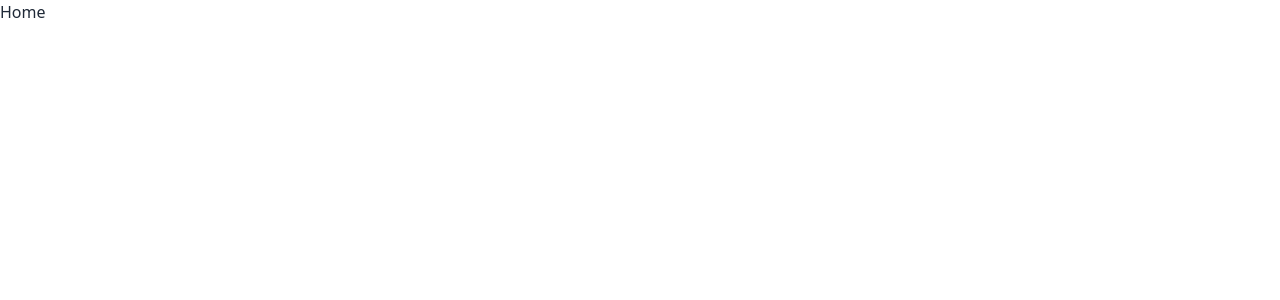
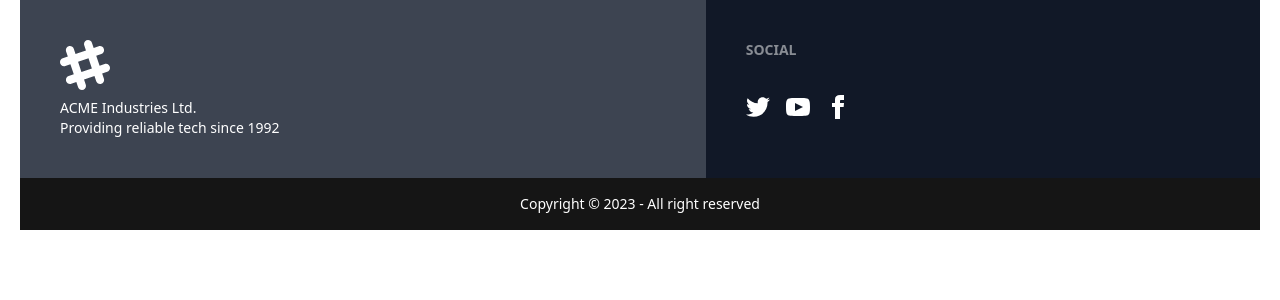
Before and after one commit to touhidcodes/PH-7-Bistro-Boss-Resturent, a React (Vite) app: page / in a window 1280 px wide. Shown: the top 300 px of the page. Built offline with nearby package versions, Linux system fonts and the light colour scheme.

Commit message:
footer-structure

```diff
--- a/src/main.jsx
+++ b/src/main.jsx
@@ -5,7 +5,9 @@ import router from "./routes/router.jsx";
 import { RouterProvider } from "react-router-dom";
 
 ReactDOM.createRoot(document.getElementById("root")).render(
-	<React.StrictMode>
-		<RouterProvider router={router} />
-	</React.StrictMode>
+	<div className='w-[1240px] mx-auto'>
+		<React.StrictMode>
+			<RouterProvider router={router} />
+		</React.StrictMode>
+	</div>
 );
--- a/src/pages/Home/Home/Home.jsx
+++ b/src/pages/Home/Home/Home.jsx
@@ -1,7 +1,12 @@
 import React from "react";
+import Footer from "../../shared/Footer/Footer";
 
 const Home = () => {
-	return <div>Home</div>;
+	return (
+		<div>
+			<Footer />
+		</div>
+	);
 };
 
 export default Home;
--- /dev/null
+++ b/src/pages/shared/Footer/Footer.jsx
@@ -0,0 +1,71 @@
+import React from "react";
+
+const Footer = () => {
+	return (
+		<div>
+			<footer className='footer  bg-neutral text-neutral-content'>
+				<div className='p-10'>
+					<svg
+						width='50'
+						height='50'
+						viewBox='0 0 24 24'
+						xmlns='http://www.w3.org/2000/svg'
+						fillRule='evenodd'
+						clipRule='evenodd'
+						className='fill-current'
+					>
+						<path d='M22.672 15.226l-2.432.811.841 2.515c.33 1.019-.209 2.127-1.23 2.456-1.15.325-2.148-.321-2.463-1.226l-.84-2.518-5.013 1.677.84 2.517c.391 1.203-.434 2.542-1.831 2.542-.88 0-1.601-.564-1.86-1.314l-.842-2.516-2.431.809c-1.135.328-2.145-.317-2.463-1.229-.329-1.018.211-2.127 1.231-2.456l2.432-.809-1.621-4.823-2.432.808c-1.355.384-2.558-.59-2.558-1.839 0-.817.509-1.582 1.327-1.846l2.433-.809-.842-2.515c-.33-1.02.211-2.129 1.232-2.458 1.02-.329 2.13.209 2.461 1.229l.842 2.515 5.011-1.677-.839-2.517c-.403-1.238.484-2.553 1.843-2.553.819 0 1.585.509 1.85 1.326l.841 2.517 2.431-.81c1.02-.33 2.131.211 2.461 1.229.332 1.018-.21 2.126-1.23 2.456l-2.433.809 1.622 4.823 2.433-.809c1.242-.401 2.557.484 2.557 1.838 0 .819-.51 1.583-1.328 1.847m-8.992-6.428l-5.01 1.675 1.619 4.828 5.011-1.674-1.62-4.829z'></path>
+					</svg>
+					<p>
+						ACME Industries Ltd.
+						<br />
+						Providing reliable tech since 1992
+					</p>
+				</div>
+				<div className='bg-[#111827] w-full h-full p-10'>
+					<span className='footer-title'>Social</span>
+					<div className='grid grid-flow-col gap-4'>
+						<a>
+							<svg
+								xmlns='http://www.w3.org/2000/svg'
+								width='24'
+								height='24'
+								viewBox='0 0 24 24'
+								className='fill-current'
+							>
+								<path d='M24 4.557c-.883.392-1.832.656-2.828.775 1.017-.609 1.798-1.574 2.165-2.724-.951.564-2.005.974-3.127 1.195-.897-.957-2.178-1.555-3.594-1.555-3.179 0-5.515 2.966-4.797 6.045-4.091-.205-7.719-2.165-10.148-5.144-1.29 2.213-.669 5.108 1.523 6.574-.806-.026-1.566-.247-2.229-.616-.054 2.281 1.581 4.415 3.949 4.89-.693.188-1.452.232-2.224.084.626 1.956 2.444 3.379 4.6 3.419-2.07 1.623-4.678 2.348-7.29 2.04 2.179 1.397 4.768 2.212 7.548 2.212 9.142 0 14.307-7.721 13.995-14.646.962-.695 1.797-1.562 2.457-2.549z'></path>
+							</svg>
+						</a>
+						<a>
+							<svg
+								xmlns='http://www.w3.org/2000/svg'
+								width='24'
+								height='24'
+								viewBox='0 0 24 24'
+								className='fill-current'
+							>
+								<path d='M19.615 3.184c-3.604-.246-11.631-.245-15.23 0-3.897.266-4.356 2.62-4.385 8.816.029 6.185.484 8.549 4.385 8.816 3.6.245 11.626.246 15.23 0 3.897-.266 4.356-2.62 4.385-8.816-.029-6.185-.484-8.549-4.385-8.816zm-10.615 12.816v-8l8 3.993-8 4.007z'></path>
+							</svg>
+						</a>
+						<a>
+							<svg
+								xmlns='http://www.w3.org/2000/svg'
+								width='24'
+								height='24'
+								viewBox='0 0 24 24'
+								className='fill-current'
+							>
+								<path d='M9 8h-3v4h3v12h5v-12h3.642l.358-4h-4v-1.667c0-.955.192-1.333 1.115-1.333h2.885v-5h-3.808c-3.596 0-5.192 1.583-5.192 4.615v3.385z'></path>
+							</svg>
+						</a>
+					</div>
+				</div>
+			</footer>
+			<div className='footer footer-center  p-4 bg-[#151515] text-neutral-content'>
+				<p>Copyright © 2023 - All right reserved</p>
+			</div>
+		</div>
+	);
+};
+
+export default Footer;
```
